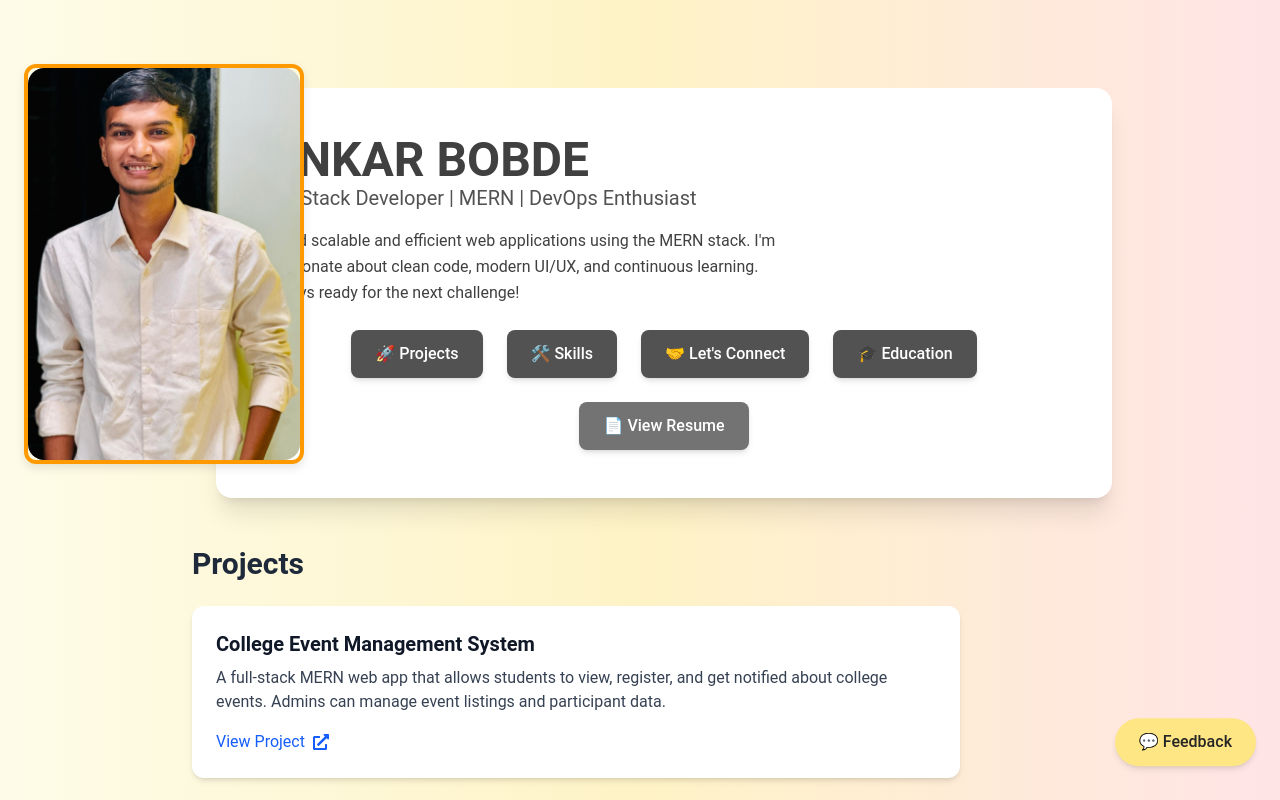
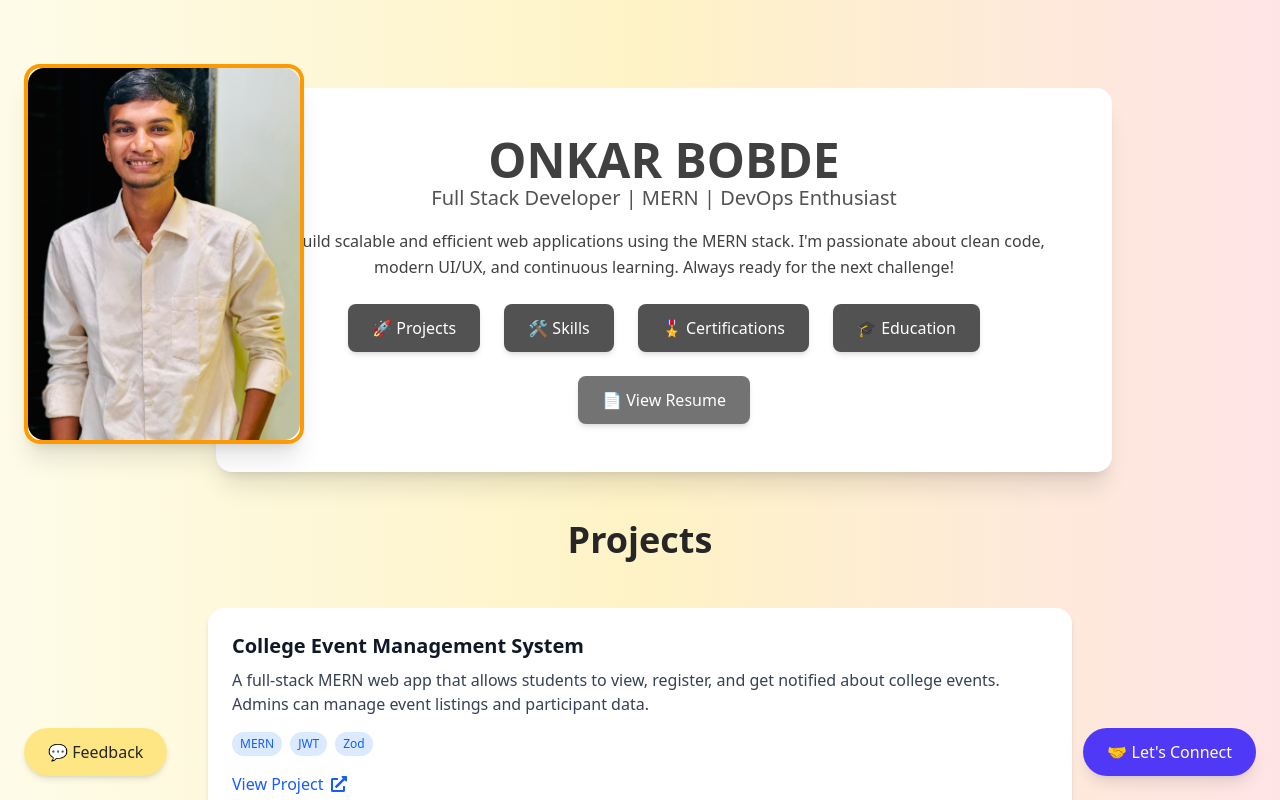
Before and after one commit to Omkys/my-portfolip, a React (Vite) app: page / in a window 1280 px wide. Both pictures are taken after a click on the button "🚀 Projects". Shown: the top 800 px of the page. Built offline with nearby package versions, Linux system fonts and the light colour scheme.

Commit message:
omkyyyyyyy

```diff
--- a/package.json
+++ b/package.json
@@ -11,7 +11,7 @@
   },
   "dependencies": {
     "@tailwindcss/vite": "^4.1.4",
-    "framer-motion": "^12.7.4",
+    "framer-motion": "^12.10.5",
     "react": "^19.0.0",
     "react-dom": "^19.0.0",
     "react-hot-toast": "^2.5.2",
--- a/src/App.css
+++ b/src/App.css
@@ -1,122 +1,89 @@
-@keyframes slideUp {
+@tailwind base;
+@tailwind components;
+@tailwind utilities;
+
+/* Fade-in animation for section entry */
+@keyframes fade-in {
   from {
-      transform: translateY(100%);
+    opacity: 0;
+    transform: translateY(10px);
   }
   to {
+    opacity: 1;
     transform: translateY(0);
   }
 }
 
-  .animate-slide-up {
-    animation: slideUp 0.4s ease-out forwards;
+@keyframes fade-in-slow {
+  from {
+    opacity: 0;
+    transform: translateY(20px);
   }
-  /* App.css */
-/* General Styling */
-body {
-  font-family: 'Roboto', sans-serif;
-  background-color: #f7f7f7;
-  margin: 0;
-  padding: 0;
+  to {
+    opacity: 1;
+    transform: translateY(0);
+  }
 }
 
-/* Profile Image Hover Animation */
-.profile-img {
+.animate-fade-in {
+  animation: fade-in 0.6s ease-in-out both;
+}
+
+.animate-fade-in-slow {
+  animation: fade-in-slow 1s ease-in-out both;
+}
+
+/* Optional: Smooth image scaling on hover for profile image */
+.profile-image {
   transition: transform 0.3s ease-in-out;
 }
-
-.profile-img:hover {
+.profile-image:hover {
   transform: scale(1.1);
 }
 
-/* Profile Card Styling */
+/* Responsive fixes for small screens */
+@media (max-width: 640px) {
   .profile-card {
-  box-shadow: 0 4px 10px rgba(0, 0, 0, 0.1);
-  border-radius: 12px;
+    width: 6rem;
+    height: 6rem;
+    left: 1rem;
+    top: 4rem;
   }
-
-/* Interactive Button Hover Effects */
-.interactive-button {
-  transition: transform 0.3s ease-in-out, box-shadow 0.3s ease-in-out;
 }
-
-.interactive-button:hover {
-  transform: scale(1.05);
-  box-shadow: 0 4px 10px rgba(0, 0, 0, 0.1);
-}
-
-/* Feedback Button Animation */
-.interactive-feedback-button {
-  animation: bounce 1s infinite;
-}
-
+/* Add bounce animation for the feedback button */
 @keyframes bounce {
-  0% {
+  0%, 100% {
     transform: translateY(0);
   }
   50% {
     transform: translateY(-10px);
   }
-  100% {
+}
+
+.dancing-button {
+  animation: bounce 1s infinite;
+}
+/* App.css */
+
+/* Add Dancing Animation for the Button */
+@keyframes bounce {
+  0%, 20%, 50%, 80%, 100% {
     transform: translateY(0);
   }
+  40% {
+    transform: translateY(-10px);
+  }
+  60% {
+    transform: translateY(-5px);
+  }
+}
+/*
+.connect-button {
+  animation: bounce 1s infinite;
 }
 
-/* Hover Tooltips for Buttons */
-button:hover {
-  position: relative;
+ Add Dancing Animation for the Feedback Button added euerything just comment out this and everthing will be sorted*/
+
+.feedback-button {
+  animation: bounce 2s infinite;
 }
-
-button .tooltip {
-  position: absolute;
-  bottom: 100%;
-  margin-bottom: 8px;
-  left: 50%;
-  transform: translateX(-50%);
-  background-color: rgba(0, 0, 0, 0.75);
-  color: white;
-  padding: 5px 10px;
-  border-radius: 4px;
-  font-size: 12px;
-  opacity: 0;
-  pointer-events: none;
-  transition: opacity 0.3s ease-in-out;
-}
-
-button:hover .tooltip {
-  opacity: 1;
-}
-
-/* Section Transitions */
-.section {
-  opacity: 0;
-  transition: opacity 0.5s ease-in-out;
-}
-
-.section.active {
-  opacity: 1;
-}
-
-/* Smooth Scroll Effect */
-html {
-  scroll-behavior: smooth;
-}
-
-/* Footer Styling */
-footer {
-  background-color: lightpink ; /* //////////////here change the color of the background */
-  padding: 30px 0;
-}
-
-footer p {
-  margin: 0;
-  color: #555;
-}
-
-footer a {
-  text-decoration: none;
-  color: #ff6b6b;
-}
-
-footer a:hover {
-  text-decoration: underline;
-}
--- a/src/App.jsx
+++ b/src/App.jsx
@@ -7,6 +7,7 @@ import Feedback from './Feedback';
 import Education from './Education';
 import { Toaster, toast } from 'react-hot-toast';
 import profilePic from './assets/my pic.jpg'; // Adjust path if needed
+import Certificate from './certificate'; // Adjust the path if needed
 
 function App() {
   const [showSection, setShowSection] = useState(null);
@@ -17,12 +18,12 @@ function App() {
       {/* Toast Notifications */}
       <Toaster position="top-right" reverseOrder={false} />
 
-      {/* Profile Card */}
-      <div className="profile-card absolute top-16 left-2 sm:left-4 md:left-6 w-32 h-32 sm:w-36 sm:h-46 md:w-70 md:h-100 overflow-hidden border-4 border-amber-500 rounded-2xl shadow-xl z-50">
+      {/* Profile Card (mobile-friendly and absolute only on desktop) */}
+      <div className="md:absolute md:top-16 md:left-6 w-28 h-28 sm:w-36 sm:h-50 md:w-70 md:h-95 overflow-hidden border-4 border-amber-500 rounded-2xl shadow-xl z-40 mb-6 md:mb-0">
         <img
           src={profilePic}
           alt="Profile"
-          className="profile-img w-full h-full object-cover rounded-2xl transform transition-transform duration-300 hover:scale-110"
+          className="w-full h-full object-cover rounded-2xl transition-transform duration-300 hover:scale-110"
         />
       </div>
 
@@ -43,17 +44,17 @@ function App() {
           </div>
         </div>
 
-        {/* Buttons */}
+        {/* Buttons - Removed "Let's Connect" Button Beside Certification */}
         <div className="flex flex-wrap gap-4 sm:gap-6 mt-4 sm:mt-6 justify-center">
-          {['projects', 'skills', 'connect', 'education'].map((section) => (
+          {['projects', 'skills', 'certificates', 'education'].map((section) => (
             <button
               key={section}
-              className="interactive-button bg-neutral-600 hover:bg-neutral-700 text-white font-medium py-3 px-5 sm:px-6 rounded-lg shadow-md transition-all duration-300 transform hover:scale-105"
+              className="bg-neutral-600 hover:bg-neutral-700 text-white font-medium py-3 px-5 sm:px-6 rounded-lg shadow-md transition-all duration-300 transform hover:scale-105"
               onClick={() => setShowSection(section)}
             >
               {section === 'projects' && '🚀 Projects'}
               {section === 'skills' && '🛠️ Skills'}
-              {section === 'connect' && "🤝 Let's Connect"}
+              {section === 'certificates' && '🎖️ Certifications'}
               {section === 'education' && '🎓 Education'}
             </button>
           ))}
@@ -65,7 +66,7 @@ function App() {
                 window.open('/resume/Onkar_Bobde-Resume.pdf', '_blank');
               }, 1000);
             }}
-            className="interactive-button bg-neutral-500 hover:bg-neutral-600 text-white font-medium py-3 px-6 rounded-lg shadow-md transition-all duration-300 transform hover:scale-105"
+            className="bg-neutral-500 hover:bg-neutral-600 text-white font-medium py-3 px-6 rounded-lg shadow-md transition-all duration-300 transform hover:scale-105"
           >
             📄 View Resume
           </button>
@@ -77,18 +78,30 @@ function App() {
         <div className="w-full max-w-4xl">
           {showSection === 'projects' && <Projects />}
           {showSection === 'skills' && <Skills />}
+          {showSection === 'certificates' && <Certificate />}
           {showSection === 'connect' && <Connect />}
           {showSection === 'education' && <Education />}
         </div>
       </div>
 
       {/* Feedback Button */}
+      <div className="fixed bottom-6 left-6 z-50">
+        <button
+  className="bg-amber-200 hover:bg-amber-300 text-neutral-800 font-medium py-3 px-6 rounded-full shadow-md transition-all duration-300 transform hover:scale-105 feedback-button"
+  onClick={() => setShowFeedback(true)}
+>
+  💬 Feedback
+</button>
+
+      </div>
+
+      {/* Bottom Right "Let's Connect" Button */}
       <div className="fixed bottom-6 right-6 z-50">
         <button
-          className="interactive-feedback-button bg-amber-200 hover:bg-amber-300 text-neutral-800 font-medium py-3 px-6 rounded-full shadow-md transition-all duration-300 transform hover:scale-105"
-          onClick={() => setShowFeedback(true)}
+          className="bg-indigo-600 hover:bg-indigo-700 text-white font-medium py-3 px-6 rounded-full shadow-lg transition-all duration-300 transform hover:scale-105 connect-button"
+          onClick={() => setShowSection('connect')} // Now this should trigger the Connect section
         >
-          💬 Feedback
+          🤝 Let's Connect
         </button>
       </div>
 
--- a/src/Project.jsx
+++ b/src/Project.jsx
@@ -1,103 +1,94 @@
-// Projects.jsx
 import { FaExternalLinkAlt } from 'react-icons/fa';
 import { motion } from 'framer-motion';
-function Projects() {
+
 const fadeUpVariant = {
   hidden: { opacity: 0, y: 40 },
   visible: { opacity: 1, y: 0 },
 };
 
+const projects = [
+  {
+    title: 'College Event Management System',
+    description:
+      'A full-stack MERN web app that allows students to view, register, and get notified about college events. Admins can manage event listings and participant data.',
+    link: 'https://github.com/your-github/college-event-management',
+    tech: ['MERN', 'JWT', 'Zod'],
+  },
+  {
+    title: 'MERN TODO App',
+    description:
+      'A simple yet powerful TODO app using React, Node.js, Express, MongoDB, and Zod for validation. Features CRUD, filter, and live updates.',
+    link: 'https://github.com/Omkys/TODO-app',
+    tech: ['MERN', 'Zod'],
+  },
+  {
+    title: 'Personal Blog Platform',
+    description:
+      'A blogging website where users can create, edit, and delete posts. Built with Node.js, Express, and styled with Tailwind CSS.',
+    link: 'https://github.com/your-github/personal-blog',
+    tech: ['Node.js', 'Express', 'Tailwind'],
+  },
+  {
+    title: 'Paytm Clone',
+    description:
+      'A full-stack app that mimics the functionality of the popular payment app Paytm, including payment functionality and user authentication.',
+    link: 'https://github.com/your-github/paytm-clone',
+    tech: ['MERN', 'JWT'],
+  },
+];
+
+function Projects() {
   return (
     <motion.div
-      className="max-w-3xl w-full"
+      className="max-w-6xl w-full mx-auto px-4"
       initial="hidden"
       whileInView="visible"
       viewport={{ once: true }}
       transition={{ staggerChildren: 0.2 }}
     >
       <motion.h2
-        className="text-3xl font-semibold text-gray-800 mb-6"
+        className="text-4xl font-bold text-neutral-800 mb-12 text-center"
         variants={fadeUpVariant}
-        transition={{ duration: 0.5 }}
+        transition={{ duration: 0.6 }}
       >
         Projects
       </motion.h2>
 
-      <div className="space-y-6">
-        {/* === Project 1 === */}
+      <div className="grid grid-cols-1 md:grid-cols-2 lg:grid-cols-3 gap-8">
+        {projects.map((project, index) => (
           <motion.div
-          className="bg-white rounded-xl shadow-md p-6"
+            key={index}
+            className="bg-white rounded-2xl shadow-md p-6 transition-transform cursor-pointer"
             variants={fadeUpVariant}
-          transition={{ duration: 0.5 }}
+            transition={{ duration: 0.5, delay: index * 0.1 }}
+            whileHover={{ scale: 1.05, rotate: 0.5 }}
+            whileTap={{ scale: 0.98 }}
           >
-          <h3 className="text-xl font-semibold text-gray-900">College Event Management System</h3>
-          <p className="text-gray-700 mt-2 mb-4">
-            A full-stack MERN web app that allows students to view, register, and get notified about college events. Admins can manage event listings and participant data.
-          </p>
+            <h3 className="text-xl font-semibold text-gray-900">{project.title}</h3>
+            <p className="text-gray-700 mt-2 mb-4">{project.description}</p>
+
+            {/* Tech Tags */}
+            <div className="flex flex-wrap gap-2 mb-4">
+              {project.tech.map((tag, i) => (
+                <span
+                  key={i}
+                  className="text-xs px-2 py-1 bg-blue-100 text-blue-600 rounded-full font-medium"
+                >
+                  {tag}
+                </span>
+              ))}
+            </div>
+
             <a
-            href="https://github.com/your-github/college-event-management"
+              href={project.link}
               target="_blank"
-            className="inline-flex items-center text-blue-600 hover:underline"
+              rel="noopener noreferrer"
+              className="inline-flex items-center text-blue-600 hover:text-blue-800 transition-colors"
             >
               View Project <FaExternalLinkAlt className="ml-2" />
             </a>
           </motion.div>
-
-        {/* === Project 2 === */}
-        <motion.div
-          className="bg-white rounded-xl shadow-md p-6"
-          variants={fadeUpVariant}
-          transition={{ duration: 0.5, delay: 0.1 }}
-        >
-          <h3 className="text-xl font-semibold text-gray-900">MERN TODO App</h3>
-          <p className="text-gray-700 mt-2 mb-4">
-            A simple yet powerful TODO app using React, Node.js, Express, MongoDB, and Zod for validation. Features CRUD, filter, and live updates.
-          </p>
-          <a
-            href="https://github.com/Omkys/TODO-app"
-            target="_blank"
-            className="inline-flex items-center text-blue-600 hover:underline"
-          >
-            View Project <FaExternalLinkAlt className="ml-2" />
-          </a>
-        </motion.div>
-
-        {/* === Project 3 === */}
-        <motion.div
-          className="bg-white rounded-xl shadow-md p-6"
-          variants={fadeUpVariant}
-          transition={{ duration: 0.5, delay: 0.2 }}
-        >
-          <h3 className="text-xl font-semibold text-gray-900">Personal Blog Platform</h3>
-          <p className="text-gray-700 mt-2 mb-4">
-            A blogging website where users can create, edit, and delete posts. Built with Node.js, Express, and styled with Tailwind CSS.
-          </p>
-          <a
-            href="https://github.com/your-github/personal-blog"
-            target="_blank"
-            className="inline-flex items-center text-blue-600 hover:underline"
-          >
-            View Project <FaExternalLinkAlt className="ml-2" />
-          </a>
-        </motion.div>
-        {/* === Project 4 === */}
-        <motion.div
-          className="bg-white rounded-xl shadow-md p-6"
-          variants={fadeUpVariant}
-          transition={{ duration: 0.5, delay: 0.2 }}
-        >
-          <h3 className="text-xl font-semibold text-gray-900">Paytm Clone</h3>
-          <p className="text-gray-700 mt-2 mb-4">
-            A End to End created Full stack App of Famous money app PAYTM.
-          </p>
-          <a
-            href="https://github.com/your-github/personal-blog"
-            target="_blank"
-            className="inline-flex items-center text-blue-600 hover:underline"
-          >
-            View Project <FaExternalLinkAlt className="ml-2" />
-          </a>
-        </motion.div>
+        ))}
       </div>
     </motion.div>
   );
--- a/src/Skills.jsx
+++ b/src/Skills.jsx
@@ -1,81 +1,81 @@
-import { FaReact, FaNodeJs, FaDatabase, FaHtml5, FaCss3Alt, FaGithub, FaDocker } from 'react-icons/fa';
-import { SiTailwindcss, SiJavascript, SiMongodb, SiDocker } from 'react-icons/si';
+import { FaReact, FaHtml5, FaCss3Alt, FaJsSquare, FaGitAlt, FaDocker, FaNodeJs, FaGithub } from 'react-icons/fa';
+import { SiTailwindcss, SiMongodb, SiExpress, SiZod } from 'react-icons/si';
+import { motion } from 'framer-motion';
 
-function Skills() {
+const frontendSkills = [
+  { name: 'React', icon: FaReact, color: 'text-sky-500' },
+  { name: 'JavaScript', icon: FaJsSquare, color: 'text-yellow-500' },
+  { name: 'HTML5', icon: FaHtml5, color: 'text-orange-500' },
+  { name: 'CSS3', icon: FaCss3Alt, color: 'text-blue-500' },
+  { name: 'Tailwind CSS', icon: SiTailwindcss, color: 'text-cyan-500' },
+];
+
+const backendSkills = [
+  { name: 'Node.js', icon: FaNodeJs, color: 'text-green-600' },
+  { name: 'Express.js', icon: SiExpress, color: 'text-gray-700' },
+  { name: 'MongoDB', icon: SiMongodb, color: 'text-green-600' },
+  { name: 'Zod', icon: SiZod, color: 'text-purple-600' },
+];
+
+const otherSkills = [
+  { name: 'Git', icon: FaGitAlt, color: 'text-red-600' },
+  { name: 'GitHub', icon: FaGithub, color: 'text-gray-800' }, // GitHub icon
+  { name: 'Docker', icon: FaDocker, color: 'text-blue-600' }, // Docker
+  { name: 'Postman', icon: FaGitAlt, color: 'text-orange-600' }, // Postman (using Git icon for now)
+];
+
+const fadeIn = {
+  hidden: { opacity: 0, y: 20 },
+  visible: { opacity: 1, y: 0 },
+};
+
+const SkillCard = ({ Icon, name, color }) => (
+  <motion.div
+    className="group bg-white rounded-xl p-5 shadow-md transition-all duration-300 flex flex-col items-center justify-center gap-3"
+    variants={fadeIn}
+    whileHover={{ scale: 1.05, boxShadow: '0 4px 8px rgba(0, 0, 0, 0.1)' }}
+  >
+    <Icon className={`text-3xl ${color} transition-all duration-300`} />
+    <p className="text-sm text-gray-600 font-medium">{name}</p>
+  </motion.div>
+);
+
+const SkillSection = ({ title, skills }) => (
+  <motion.div
+    className="bg-neutral-50 rounded-2xl p-6 shadow-lg"
+    variants={fadeIn}
+  >
+    <h3 className="text-lg font-semibold text-neutral-800 text-center mb-6">{title}</h3>
+    <div className="grid grid-cols-2 sm:grid-cols-3 lg:grid-cols-4 gap-6">
+      {skills.map((skill, index) => (
+        <SkillCard key={index} Icon={skill.icon} name={skill.name} color={skill.color} />
+      ))}
+    </div>
+  </motion.div>
+);
+
+export default function Skills() {
   return (
-    <section className="py-12 bg-blue-100 text-gray-800">
-      <div className="max-w-4xl mx-auto text-center">
-        <h2 className="text-4xl font-bold text-gray-900 mb-6">My Skills</h2>
+    <motion.section
+      id="skills"
+      className="max-w-6xl mx-auto px-6 py-16"
+      initial="hidden"
+      whileInView="visible"
+      viewport={{ once: true }}
+      transition={{ staggerChildren: 0.1 }}
+    >
+      <motion.h2
+        className="text-4xl font-semibold text-center text-neutral-800 mb-12"
+        variants={fadeIn}
+      >
+        Skills & Expertise
+      </motion.h2>
 
-        {/* Skill Categories */}
-        <div className="grid grid-cols-1 sm:grid-cols-2 lg:grid-cols-3 gap-8">
-
-          {/* Frontend Skills */}
-          <div className="bg-white p-6 rounded-lg shadow-md">
-            <h3 className="text-2xl font-semibold mb-4">Frontend</h3>
-            <div className="flex flex-wrap justify-start gap-6">
-              <div className="flex items-center gap-2">
-                <FaHtml5 className="text-orange-500 text-3xl" />
-                <span className="font-medium">HTML5</span>
-              </div>
-              <div className="flex items-center gap-2">
-                <FaCss3Alt className="text-blue-500 text-3xl" />
-                <span className="font-medium">CSS3</span>
-              </div>
-              <div className="flex items-center gap-2">
-                <SiTailwindcss className="text-teal-400 text-3xl" />
-                <span className="font-medium">Tailwind CSS</span>
-              </div>
-              <div className="flex items-center gap-2">
-                <FaReact className="text-blue-600 text-3xl" />
-                <span className="font-medium">React</span>
-              </div>
-              <div className="flex items-center gap-2">
-                <SiJavascript className="text-yellow-400 text-3xl" />
-                <span className="font-medium">JavaScript</span>
-              </div>
-            </div>
-          </div>
-
-          {/* Backend Skills */}
-          <div className="bg-white p-6 rounded-lg shadow-md">
-            <h3 className="text-2xl font-semibold mb-4">Backend</h3>
-            <div className="flex flex-wrap justify-start gap-6">
-              <FaNodeJs className="text-green-500 text-3xl" />
-              <span className="font-medium">Node.js</span>
-            </div>
-            <div className="flex items-center gap-2">
-              <SiMongodb className="text-green-700 text-3xl" />
-              <span className="font-medium">MongoDB</span>
-            </div>
-            <div className="flex items-center gap-2">
-              <FaGithub className="text-gray-900 text-3xl" />
-              <span className="font-medium">Git/GitHub</span>
-            </div>
-            <div className="flex items-center gap-2">
-              <FaDocker className="text-blue-500 text-3xl" />
-              <span className="font-medium">Docker</span>
-            </div>
-          </div>
-
-          {/* Tools & Other Skills */}
-          <div className="bg-white p-6 rounded-lg shadow-md">
-            <h3 className="text-2xl font-semibold mb-4">Tools & Other Skills</h3>
-            <div className="flex flex-wrap justify-start gap-6">
-              <div className="flex items-center gap-2">
-                <FaDatabase className="text-red-500 text-3xl" />
-                <span className="font-medium">SQL</span>
-              </div>
-              <div className="flex items-center gap-2">
-                <SiDocker className="text-blue-400 text-3xl" />
-                <span className="font-medium">Docker</span>
-              </div>
-            </div>
-          </div>
-        </div>
+      <div className="flex flex-col gap-8">
+        <SkillSection title="Frontend Technologies" skills={frontendSkills} />
+        <SkillSection title="Backend Technologies" skills={backendSkills} />
+        <SkillSection title="Other Tools" skills={otherSkills} />
       </div>
-    </section>
+    </motion.section>
   );
 }
-
-export default Skills;
--- /dev/null
+++ b/src/certificate.jsx
@@ -0,0 +1,25 @@
+const Certificate = () => {
+  return (
+    <section className="bg-white rounded-2xl shadow-lg p-6 sm:p-10 space-y-6">
+      <h2 className="text-3xl font-bold text-neutral-800 flex items-center gap-2">
+        🎖️ Certifications & Badges
+      </h2>
+
+      <p className="text-neutral-600 text-lg leading-relaxed">
+        Here are my verified certifications and skill badges earned through continuous learning and hands-on practice.
+        All of them are hosted on Credly.
+      </p>
+
+      <a
+        href="https://www.credly.com/users/onkar-bobde.fe3f30b9" // 🔁 my  Credly URLhave funnnnnnnnnn
+        target="_blank"
+        rel="noopener noreferrer"
+        className="inline-block bg-amber-500 hover:bg-amber-600 text-white font-medium px-6 py-3 rounded-lg shadow-md transition-transform transform hover:scale-105"
+      >
+        🌐 View My Credly Profile
+      </a>
+    </section>
+  );
+};
+
+export default Certificate;
```
Also changed, not shown: src/Connect.jsx (+30 -26 lines), 1 other file (tests, documents, lock files or other folders). Lines whose indentation alone changed are shown as unchanged.
